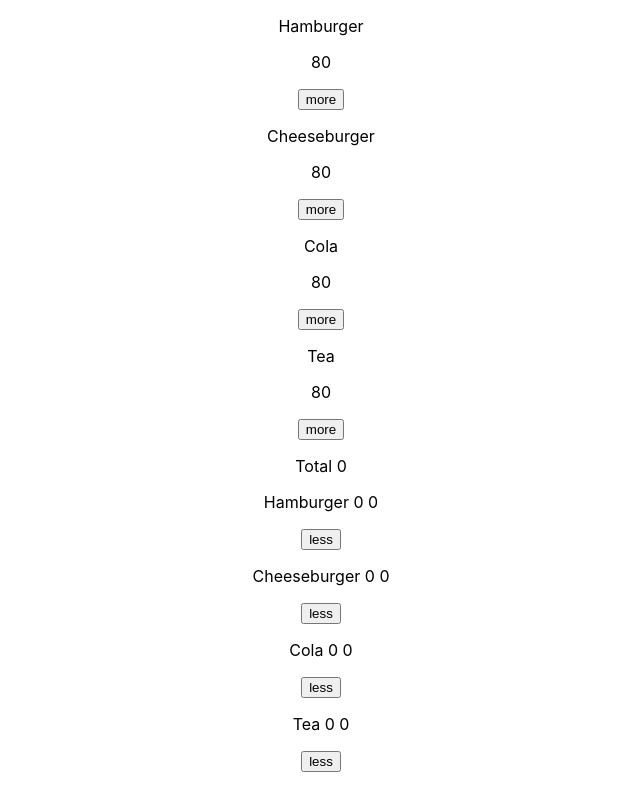
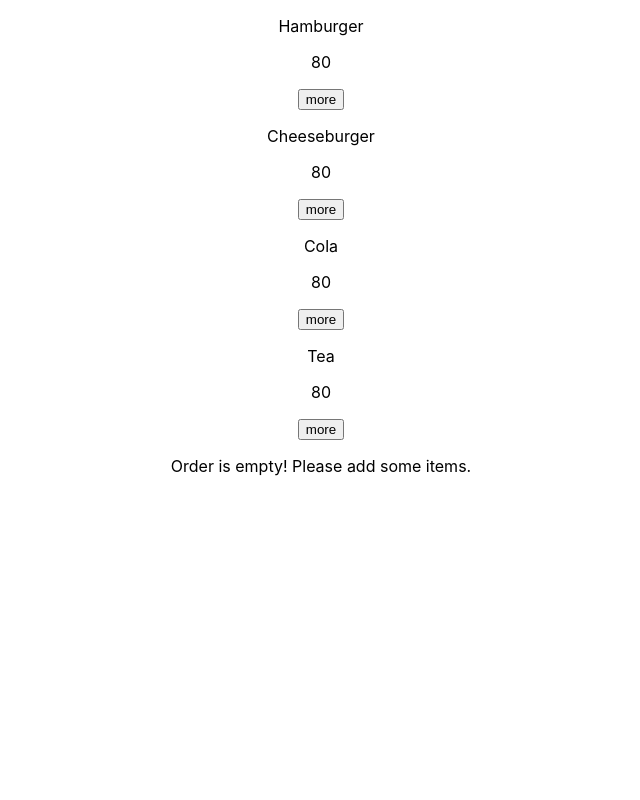
Before and after one commit to dariamamontova/python-group_2-exam_7-daria_mamontov-, a React (Create React App) app: page / in a window 1280 px wide. Shown: the whole page, without its empty margins (319-959 px from the left). Built offline with nearby package versions, Linux system fonts and the light colour scheme.

Commit message:
Изменен компонент вывода блюда из заказа для отображения только тех блюд, что уже есть в заказе.

```diff
--- a/src/App.js
+++ b/src/App.js
@@ -75,12 +75,10 @@ class App extends Component {
                     onAdd={() => this.addOrder(item.id)}
                      />)}
                 </DishForm>
-                <OrderForm>
-                        <OrderTotal getSum={this.getTotal}/>
-
+                <OrderForm sum={this.getTotal()}>
+                    <OrderTotal getSum={this.getTotal}/>
                     {this.state.dishes.map(item => <OrderDish key={item.id} name={item.name}
                          total={item.total} amount={item.amount}
-
                          onRemove={() => this.removeOrder(item.id)}
                      />)}
                 </OrderForm>
--- a/src/components/Order/OrderDish/OrderDish.js
+++ b/src/components/Order/OrderDish/OrderDish.js
@@ -1,10 +1,23 @@
 import React from 'react';
 
 function OrderDish(props) {
-    return <div>
-        <p>{props.name} {props.total} {props.amount}</p>
-        <button type="submit" onClick={props.onRemove}>less</button>
-    </div>
+    let dishes = [];
+
+    if (props.amount > 0) {
+        dishes.push(<div>
+            <p>{props.name} {props.total} {props.amount}</p>
+            <button type="submit" onClick={props.onRemove}>less</button>
+        </div>)
+    };
+
+
+    return dishes;
+    //     return <div>
+    //     <p>{props.name} {props.total} {props.amount}</p>
+    //     <button type="submit" onClick={props.onRemove}>less</button>
+    // </div>
+    //
+
 }
 
 export default OrderDish;
--- a/src/components/Order/OrderForm.js
+++ b/src/components/Order/OrderForm.js
@@ -1,13 +1,17 @@
 import React from 'react';
-import OrderDish from './OrderDish/OrderDish'
-import OrderTotal from './OrderTotal/OrderTotal'
 
 function OrderForm(props) {
-    return <div>
+    if (props.sum > 0) {
+        return <div>
+            {props.children}
+        </div>
+    };
 
-        {props.children}
+    if (props.sum <= 0) {
+        return <div>
+            <p>Order is empty! Please add some items.</p>
         </div>
+    };
 }
 
-
 export default OrderForm;
--- a/src/components/Order/OrderTotal/OrderTotal.js
+++ b/src/components/Order/OrderTotal/OrderTotal.js
@@ -1,7 +1,8 @@
 import React from 'react';
 
 function OrderTotal(props) {
-    return <p>Total {props.getSum()}</p>
+    let sum = props.getSum()
+    return <p>Total {sum}</p>
 }
 
 export default OrderTotal;
```
